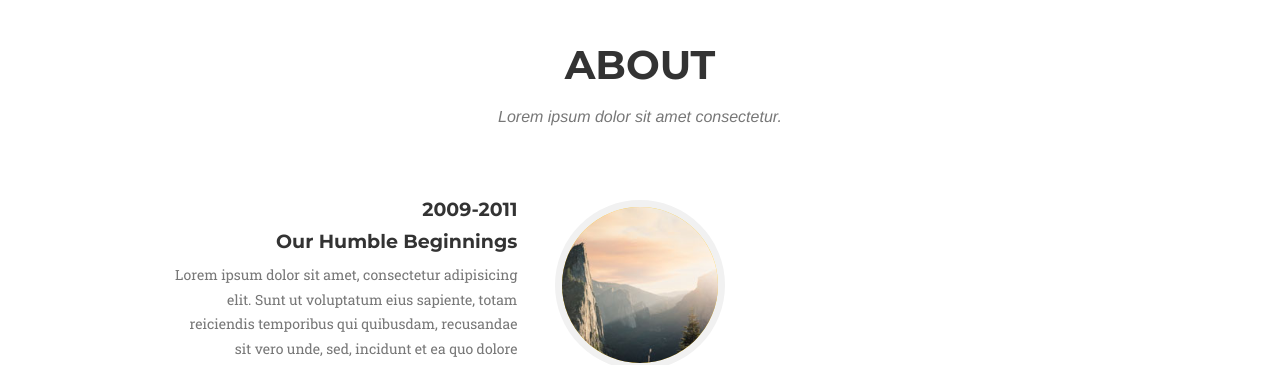
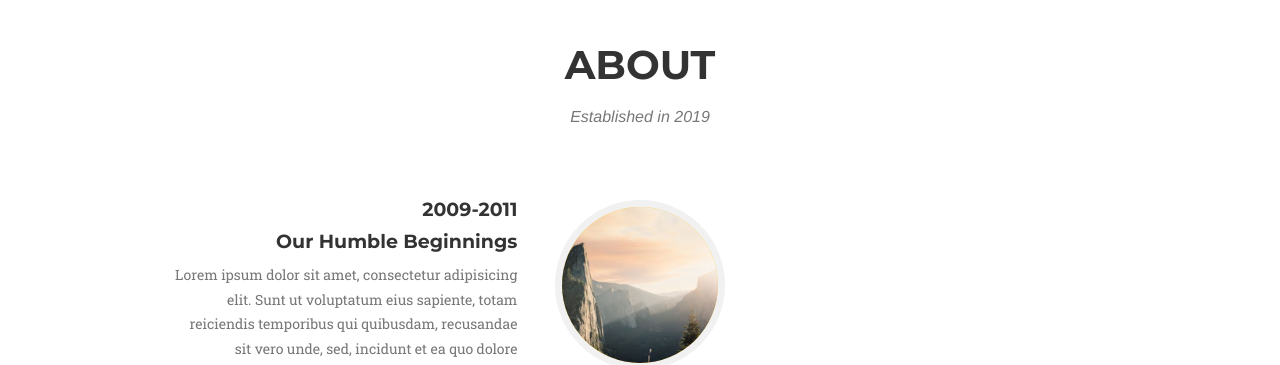
Before and after one commit to finaldesignsandbranding/-, a Jekyll site: the page built from index.html, in a window 1280 px wide and 900 px high, scrolled down 2661 px. Shown: the part 152-517 px from the top of the window. Built offline with Jekyll 4.4.1, drawn with Linux system fonts in a browser that asks for light colours; some web fonts are replaced.

Commit message:
Update about.html

```diff
--- a/_includes/about.html
+++ b/_includes/about.html
@@ -4,7 +4,7 @@
             <div class="row">
                 <div class="col-lg-12 text-center">
                     <h2 class="section-heading">About</h2>
-                    <h3 class="section-subheading text-muted">Lorem ipsum dolor sit amet consectetur.</h3>
+                    <h3 class="section-subheading text-muted">Established in 2019</h3>
                 </div>
             </div>
             <div class="row">
```
